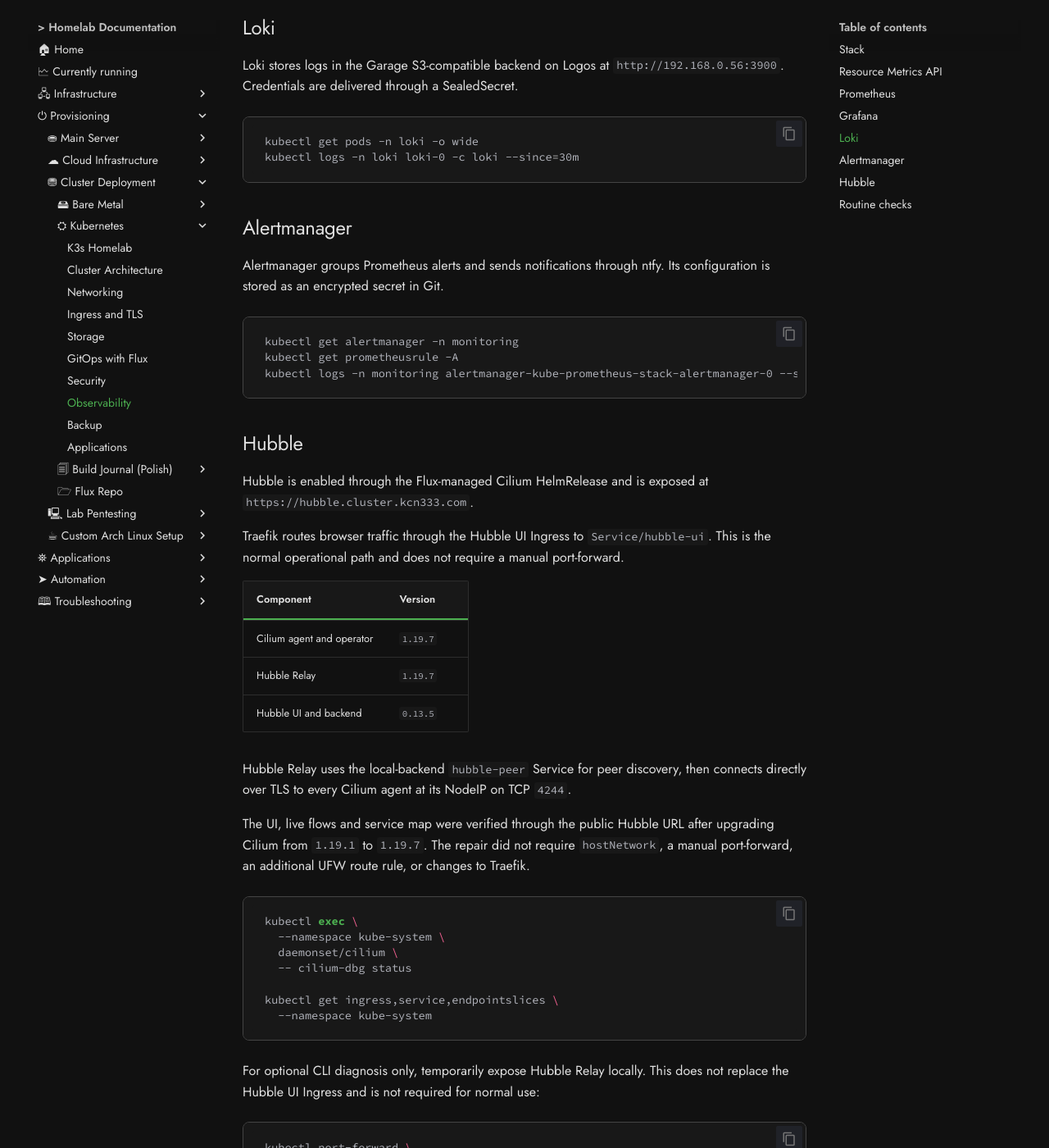
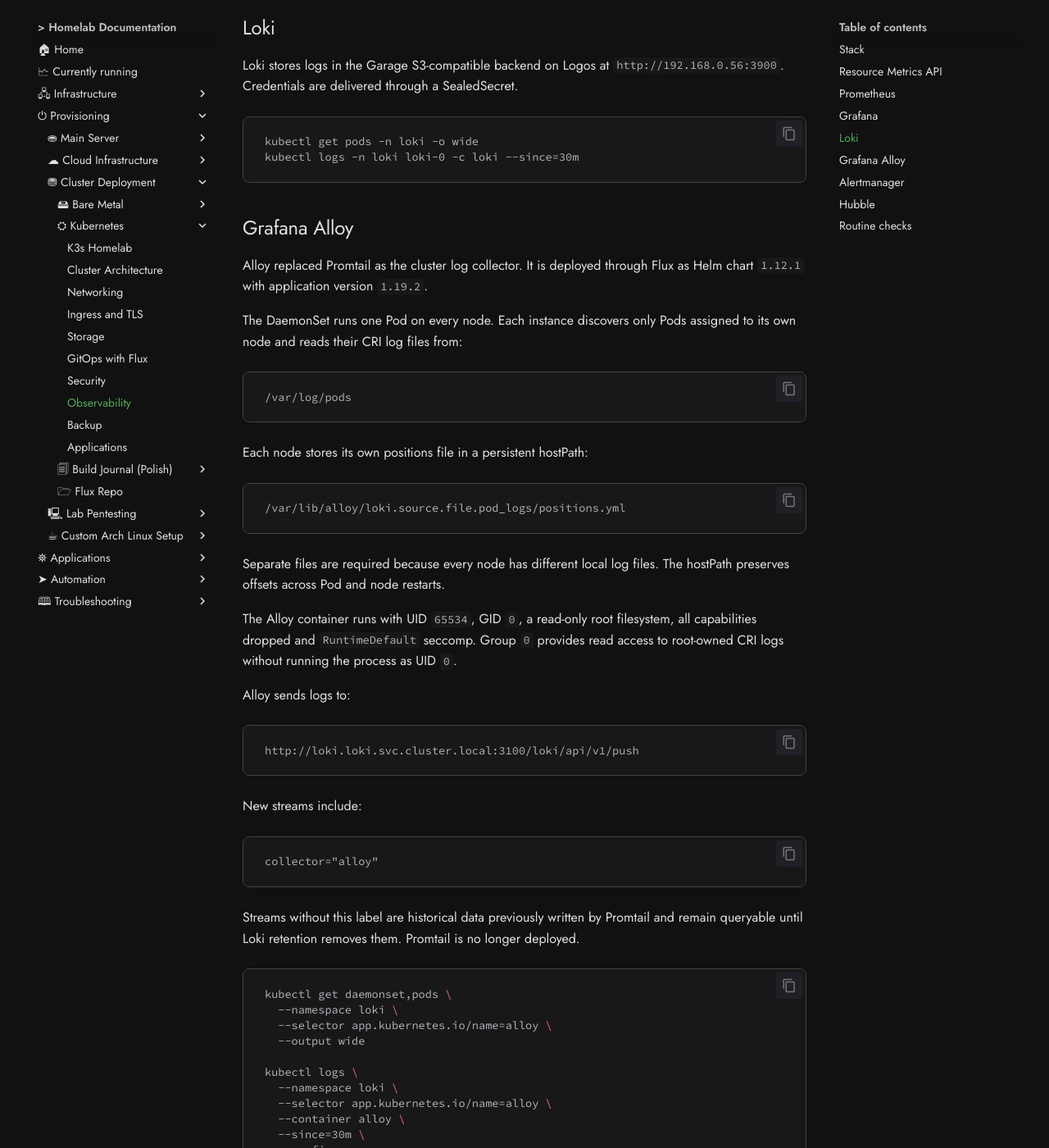
Before and after one commit to kCn3333/homelab, an MkDocs documentation site: the page built from docs/kubernetes/07-observability.md, in a window 1280 px wide and 1400 px high, scrolled down 2847 px. Shown: the whole window at 82% size. Built offline with MkDocs 1.6.1 and Material for MkDocs 9.7.7, drawn with Linux system fonts in a browser that asks for light colours; comment, search, counter and statistics services are not loaded; some of the changed text lies outside the part shown.

Commit message:
docs: update cluster state after platform upgrades

````diff
--- a/docs/kubernetes/07-observability.md
+++ b/docs/kubernetes/07-observability.md
@@ -10,7 +10,7 @@
 | node-exporter | Node metrics |
 | kube-state-metrics | Kubernetes object metrics |
 | Loki | Log storage and querying |
-| Promtail | Log collection |
+| Grafana Alloy | Per-node log collection |
 | metrics-server | Kubernetes resource Metrics API for `kubectl top` and HPA |
 | Hubble | Cilium network-flow visibility |
 
@@ -122,6 +122,62 @@
 kubectl logs -n loki loki-0 -c loki --since=30m
 ```
 
+## Grafana Alloy
+
+Alloy replaced Promtail as the cluster log collector. It is deployed through Flux as
+Helm chart `1.12.1` with application version `1.19.2`.
+
+The DaemonSet runs one Pod on every node. Each instance discovers only Pods assigned
+to its own node and reads their CRI log files from:
+
+```text
+/var/log/pods
+```
+
+Each node stores its own positions file in a persistent hostPath:
+
+```text
+/var/lib/alloy/loki.source.file.pod_logs/positions.yml
+```
+
+Separate files are required because every node has different local log files. The
+hostPath preserves offsets across Pod and node restarts.
+
+The Alloy container runs with UID `65534`, GID `0`, a read-only root filesystem,
+all capabilities dropped and `RuntimeDefault` seccomp. Group `0` provides read access
+to root-owned CRI logs without running the process as UID `0`.
+
+Alloy sends logs to:
+
+```text
+http://loki.loki.svc.cluster.local:3100/loki/api/v1/push
+```
+
+New streams include:
+
+```text
+collector="alloy"
+```
+
+Streams without this label are historical data previously written by Promtail and
+remain queryable until Loki retention removes them. Promtail is no longer deployed.
+
+```bash
+kubectl get daemonset,pods \
+  --namespace loki \
+  --selector app.kubernetes.io/name=alloy \
+  --output wide
+
+kubectl logs \
+  --namespace loki \
+  --selector app.kubernetes.io/name=alloy \
+  --container alloy \
+  --since=30m \
+  --prefix
+
+flux get helmrelease alloy --namespace loki
+```
+
 ## Alertmanager
 
 Alertmanager groups Prometheus alerts and sends notifications through ntfy. Its
@@ -143,15 +199,16 @@
 
 | Component | Version |
 |---|---|
-| Cilium agent and operator | `1.19.7` |
-| Hubble Relay | `1.19.7` |
+| Cilium agent and operator | `1.20.2` |
+| Hubble Relay | `1.20.2` |
 | Hubble UI and backend | `0.13.5` |
 
 Hubble Relay uses the local-backend `hubble-peer` Service for peer discovery, then
 connects directly over TLS to every Cilium agent at its NodeIP on TCP `4244`.
 
-The UI, live flows and service map were verified through the public Hubble URL after
-upgrading Cilium from `1.19.1` to `1.19.7`. The repair did not require `hostNetwork`,
+The Pod-to-NodeIP observer path was restored by upgrading Cilium from `1.19.1` to
+`1.19.7`. Hubble Relay, Hubble UI, live flows and the service map were revalidated
+after upgrading to `1.20.2`. The working configuration does not require `hostNetwork`,
 a manual port-forward, an additional UFW route rule, or changes to Traefik.
 
 ```bash
@@ -189,5 +246,7 @@
 kubectl get pods -n monitoring
 kubectl get pvc -n monitoring
 flux get helmreleases -n monitoring
+flux get helmrelease alloy -n loki
+kubectl get daemonset,pods -n loki -l app.kubernetes.io/name=alloy
 kubectl get events -n monitoring --sort-by=.lastTimestamp | tail -n 30
 ```
````
Also changed, not shown: docs/kubernetes/00-overview.md (+3 -3 lines), docs/kubernetes/01-cluster-architecture.md (+49 -2 lines), docs/kubernetes/02-networking.md (+7 -2 lines), docs/kubernetes/08-backup.md (+12 -4 lines).
